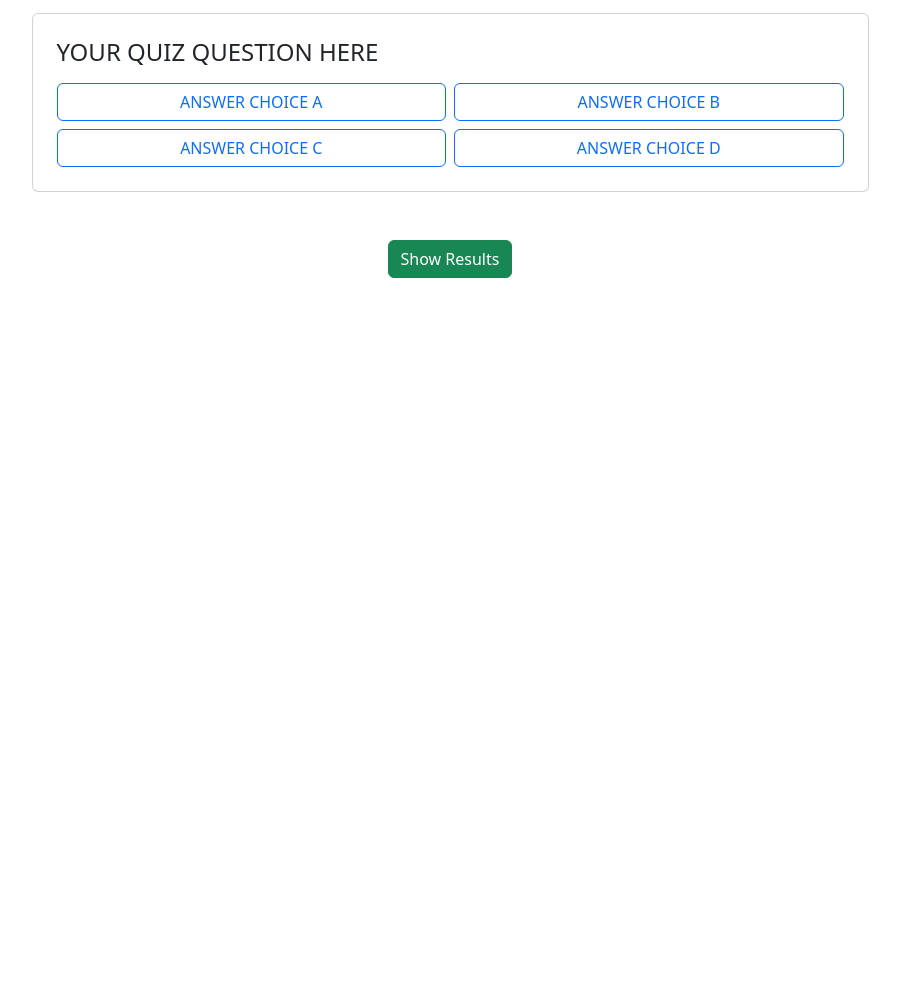
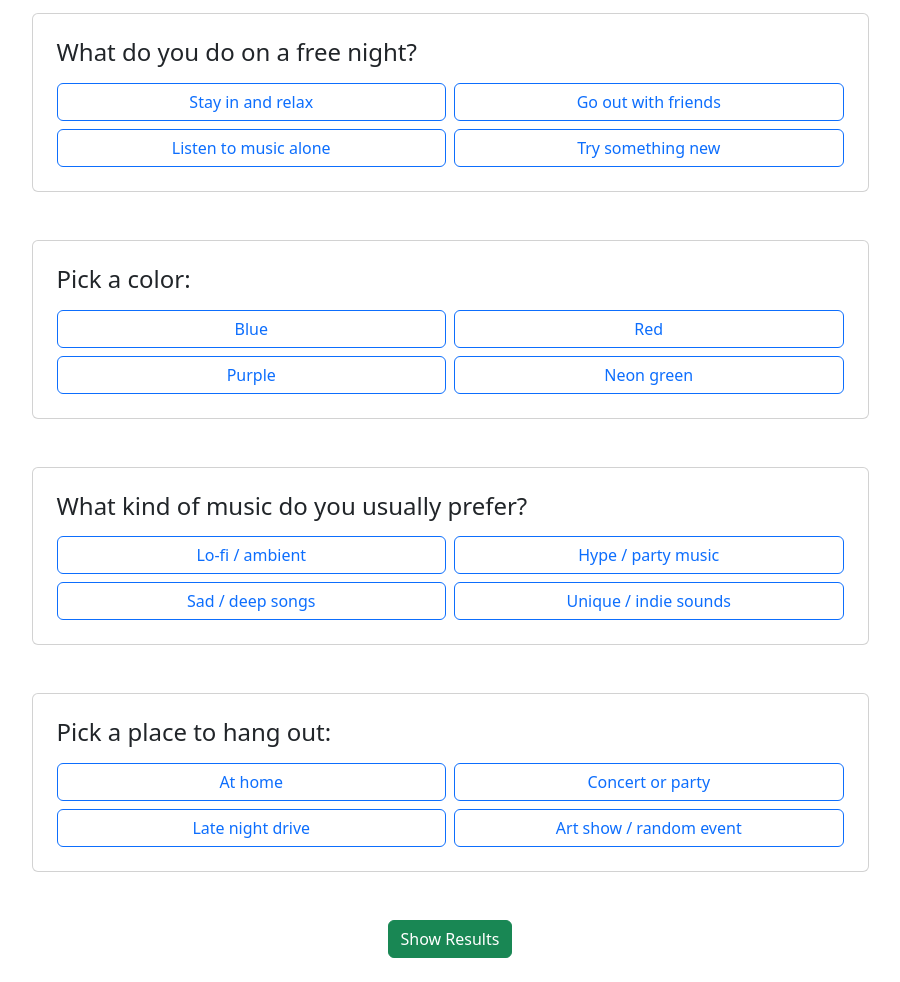
Before and after one commit to jmejia3-max/assignment-8, a plain HTML site: page index.html in a window 1280 px wide. Shown: the part 91-1073 px from the top of the page, without its empty margins (190-1090 px from the left). Before the commit the page ends 800 px from the top, so only its background shows below. Drawn offline with nearby package versions, Linux system fonts and the light colour scheme.

Commit message:
Show results works now

```diff
--- a/index.html
+++ b/index.html
@@ -9,30 +9,87 @@
     <link rel="stylesheet" href ="./css/style.css">
 </head>
 <body>
-    <h1 class="text-center mt-4">YOUR QUIZ TITLE HERE</h1>
+    <h1 class="text-center mt-4">What Music Vibe Are You?</h1>
 
     <!-- Start quiz element -->
     <div class="container d-flex justify-content-center" id="question-1">
       <div class="card my-4 p-4 question-block" style="width: 75%;">
-        <h4 class="mb-3">YOUR QUIZ QUESTION HERE</h4>
+        <h4 class="mb-3">What do you do on a free night?</h4>
         <div class="row g-2">
           <div class="col-6">
-            <button class="btn btn-outline-primary w-100 answer-btn" data-answer="A">ANSWER CHOICE A</button>
+            <button class="btn btn-outline-primary w-100 answer-btn" data-answer="chill">Stay in and relax</button>
           </div>
           <div class="col-6">
-            <button class="btn btn-outline-primary w-100 answer-btn" data-answer="B">ANSWER CHOICE B</button>
+            <button class="btn btn-outline-primary w-100 answer-btn" data-answer="energy">Go out with friends</button>
           </div>
           <div class="col-6">
-            <button class="btn btn-outline-primary w-100 answer-btn" data-answer="C">ANSWER CHOICE C</button>
+            <button class="btn btn-outline-primary w-100 answer-btn" data-answer="emotional">Listen to music alone</button>
           </div>
           <div class="col-6">
-            <button class="btn btn-outline-primary w-100 answer-btn" data-answer="D">ANSWER CHOICE D</button>
+            <button class="btn btn-outline-primary w-100 answer-btn" data-answer="experimental">Try something new</button>
+          </div>
+        </div>
+      </div>
+    </div>
+    <div class="container d-flex justify-content-center" id="question-2">
+      <div class="card my-4 p-4 question-block" style="width: 75%;">
+        <h4 class="mb-3">Pick a color:</h4>
+        <div class="row g-2">
+          <div class="col-6">
+            <button class="btn btn-outline-primary w-100 answer-btn" data-answer="chill">Blue</button>
+          </div>
+          <div class="col-6">
+            <button class="btn btn-outline-primary w-100 answer-btn" data-answer="energy">Red</button>
+          </div>
+          <div class="col-6">
+            <button class="btn btn-outline-primary w-100 answer-btn" data-answer="emotional">Purple</button>
+          </div>
+          <div class="col-6">
+            <button class="btn btn-outline-primary w-100 answer-btn" data-answer="experimental">Neon green</button>
           </div>
         </div>
       </div>
     </div>
 
+    <div class="container d-flex justify-content-center" id="question-3">
+      <div class="card my-4 p-4 question-block" style="width: 75%;">
+        <h4 class="mb-3">What kind of music do you usually prefer?</h4>
+        <div class="row g-2">
+          <div class="col-6">
+            <button class="btn btn-outline-primary w-100 answer-btn" data-answer="chill">Lo-fi / ambient</button>
+          </div>
+          <div class="col-6">
+            <button class="btn btn-outline-primary w-100 answer-btn" data-answer="energy">Hype / party music</button>
+          </div>
+          <div class="col-6">
+            <button class="btn btn-outline-primary w-100 answer-btn" data-answer="emotional">Sad / deep songs</button>
+          </div>
+          <div class="col-6">
+            <button class="btn btn-outline-primary w-100 answer-btn" data-answer="experimental">Unique / indie sounds</button>
+          </div>
+        </div>
+      </div>
+    </div>
 
+    <div class="container d-flex justify-content-center" id="question-4">
+      <div class="card my-4 p-4 question-block" style="width: 75%;">
+        <h4 class="mb-3">Pick a place to hang out:</h4>
+        <div class="row g-2">
+          <div class="col-6">
+            <button class="btn btn-outline-primary w-100 answer-btn" data-answer="chill">At home</button>
+          </div>
+          <div class="col-6">
+            <button class="btn btn-outline-primary w-100 answer-btn" data-answer="energy">Concert or party</button>
+          </div>
+          <div class="col-6">
+            <button class="btn btn-outline-primary w-100 answer-btn" data-answer="emotional">Late night drive</button>
+          </div>
+          <div class="col-6">
+            <button class="btn btn-outline-primary w-100 answer-btn" data-answer="experimental">Art show / random event</button>
+          </div>
+        </div>
+      </div>
+    </div>
 
     <!-- End quiz element -->
 
@@ -52,6 +109,6 @@
     </div>
 
     <!-- Connect to your script file here -->
-     <script src = "./js/script.js"></script>
+    <script src = "./js/script.js"></script>
 </body>
 </html>
--- a/js/script.js
+++ b/js/script.js
@@ -1,8 +1,6 @@
-console.log("script.js connected!");
-
 let answers = [];
 
-const questionBlock = document.querySelectorAll(".question-block");
+const questionBlocks = document.querySelectorAll(".question-block");
 
 questionBlocks.forEach((block, index) => {
     const buttons = block.querySelectorAll(".answer-btn");
@@ -59,4 +57,7 @@ function displayResult() {
 
     document.getElementById("result-container").style.display = "block";
     document.getElementById("result-text").textContent = resultText;
+
 }
+
+document.getElementById("show-result").addEventListener("click", displayResult);
```
